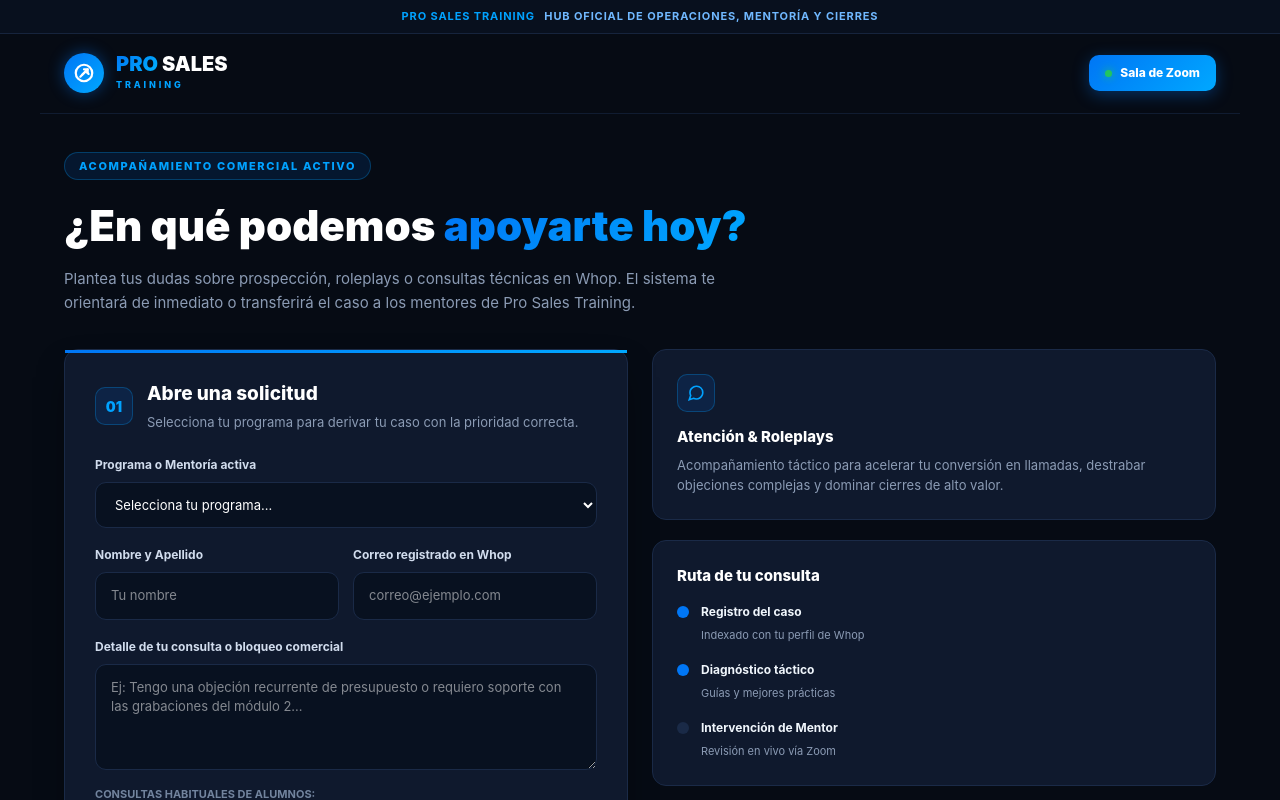
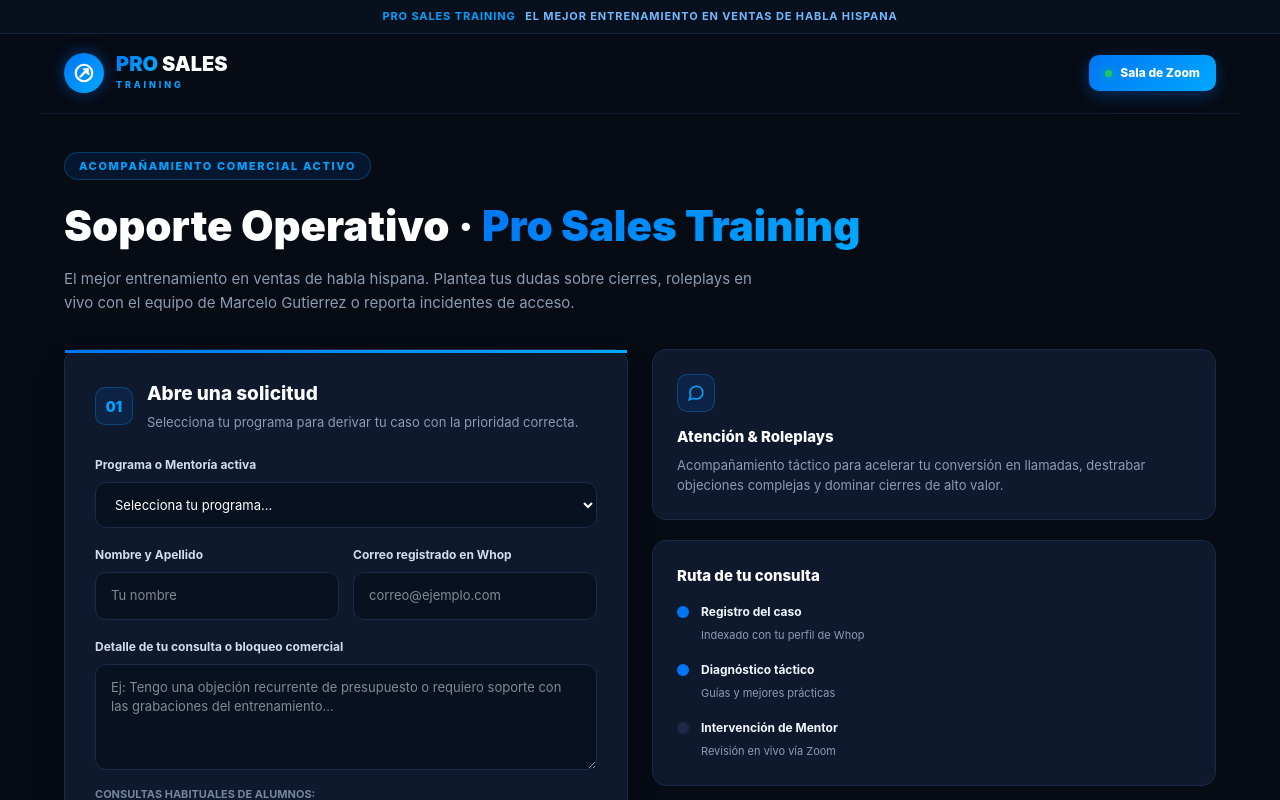
Before and after one commit to emicortes-hub/serve-happiness, a Next.js app: page /experiences/1 in a window 1280 px wide. Shown: the top 800 px of the page. Built offline with nearby package versions, Linux system fonts and the light colour scheme.

Commit message:
Actualizar portal con identidad y catalogo de Pro Sales Training

```diff
--- a/app/experiences/[experienceId]/page.tsx
+++ b/app/experiences/[experienceId]/page.tsx
@@ -8,11 +8,11 @@
 }
 
 const PROGRAM_CATALOG = [
-  'Pro Sales Closer Mastery',
-  'Elite B2B Outbound Lab',
-  'High-Ticket Sales Framework',
-  'Mentoría 1 a 1 de Cierre',
-  'Soporte de Acceso / Whop',
+  'Pro Sales Training — Membresía General',
+  'Entrenamiento Intensivo de Ventas',
+  'Acompañamiento & Roleplays con Marcelo Gutierrez',
+  'Dudas de Facturación o Acceso a Whop',
+  'Otro / Consulta General',
 ];
 
 export default function StudentExperiencePage(props: PageProps) {
@@ -40,13 +40,13 @@
   const getBotOrientation = (text: string) => {
     const s = text.toLowerCase();
     if (/pitch|script|guion|guión|mensaje|prospeccion|prospección/.test(s)) {
-      return 'Regla clave de Pro Sales: no intentes vender el servicio en el primer contacto, vende únicamente la llamada de diagnóstico de 15 minutos. Si buscas feedback táctico sobre tu redacción exacta, escala este ticket a un mentor humano.';
+      return 'Regla clave de Pro Sales: no intentes vender el servicio en el primer contacto, vende únicamente la llamada de diagnóstico de 15 minutos. Si buscas feedback táctico sobre tu redacción exacta, escala este ticket a un mentor del equipo de Marcelo Gutierrez.';
     }
     if (/socio|pensar|revisar|objecion|objeción|precio|caro/.test(s)) {
       return 'Si el prospecto menciona "lo tengo que pensar con mi socio", valida la objeción: "¿Si dependiera solo de ti, avanzarías hoy?". Aísla la causa real antes de cerrar la llamada y consulta el módulo de aislamiento de objeciones.';
     }
     if (/horario|calendario|sesion|sesión|roleplay|zoom|directo|vivo/.test(s)) {
-      return 'Nuestras sesiones y roleplays en directo se realizan a través de la sala oficial de Zoom (puedes ingresar directamente desde el botón superior). El calendario semanal detallado está en los anuncios fijados de Whop.';
+      return 'Nuestras sesiones y roleplays en directo se realizan mediante la sala oficial de Zoom (puedes ingresar directamente desde el botón superior). El calendario semanal detallado está en los anuncios fijados dentro de Whop.';
     }
     if (/grabacion|grabaciones|acceso|drive|modulo|módulo/.test(s)) {
       return 'Las grabaciones se indexan en tu sección de cursos en Whop dentro de las 24 horas siguientes a la llamada en vivo. Si tu suscripción no muestra los módulos actualizados, escala el ticket para sincronizar tu acceso.';
@@ -78,7 +78,7 @@
         fontFamily: 'Montserrat, -apple-system, BlinkMacSystemFont, "Segoe UI", Roboto, sans-serif',
       }}
     >
-      {/* Barra superior de anuncio */}
+      {/* Barra superior */}
       <div
         style={{
           backgroundColor: '#08101e',
@@ -92,10 +92,10 @@
           textTransform: 'uppercase',
         }}
       >
-        <span style={{ color: '#00a2ff', marginRight: '6px' }}>PRO SALES TRAINING</span> Hub Oficial de Operaciones, Mentoría y Cierres
+        <span style={{ color: '#00a2ff', marginRight: '6px' }}>PRO SALES TRAINING</span> El mejor entrenamiento en ventas de habla hispana
       </div>
 
-      {/* Header y Navegación */}
+      {/* Cabecera y Navegación */}
       <header
         style={{
           maxWidth: '1200px',
@@ -223,7 +223,7 @@
             Acompañamiento Comercial Activo
           </span>
           <h1 style={{ fontSize: 'clamp(28px, 4vw, 42px)', fontWeight: 900, margin: '0 0 10px', color: '#ffffff' }}>
-            ¿En qué podemos{' '}
+            Soporte Operativo ·{' '}
             <span
               style={{
                 background: 'linear-gradient(135deg, #0076f5 0%, #00a8ff 100%)',
@@ -231,11 +231,11 @@
                 WebkitTextFillColor: 'transparent',
               }}
             >
-              apoyarte hoy?
+              Pro Sales Training
             </span>
           </h1>
-          <p style={{ color: '#8b9bb4', fontSize: '15px', lineHeight: 1.6, margin: 0, maxWidth: '700px' }}>
-            Plantea tus dudas sobre prospección, roleplays o consultas técnicas en Whop. El sistema te orientará de inmediato o transferirá el caso a los mentores de Pro Sales Training.
+          <p style={{ color: '#8b9bb4', fontSize: '15px', lineHeight: 1.6, margin: 0, maxWidth: '720px' }}>
+            El mejor entrenamiento en ventas de habla hispana. Plantea tus dudas sobre cierres, roleplays en vivo con el equipo de Marcelo Gutierrez o reporta incidentes de acceso.
           </p>
         </section>
 
@@ -376,7 +376,7 @@
                   </label>
                   <textarea
                     rows={4}
-                    placeholder="Ej: Tengo una objeción recurrente de presupuesto o requiero soporte con las grabaciones del módulo 2…"
+                    placeholder="Ej: Tengo una objeción recurrente de presupuesto o requiero soporte con las grabaciones del entrenamiento…"
                     value={message}
                     onChange={(e) => setMessage(e.target.value)}
                     required
@@ -415,6 +415,7 @@
                           color: '#9cb0cc',
                           fontSize: '11px',
                           fontWeight: 600,
+                          cursor: 'pointer',
                         }}
                       >
                         {btn.label}
@@ -569,7 +570,7 @@
                       <strong style={{ color: '#fbbf24', display: 'block', marginBottom: '4px' }}>
                         Ticket transferido al equipo docente de Pro Sales Training
                       </strong>
-                      Tu consulta ha entrado a la cola de atención comercial prioritaria. La revisaremos directamente en la siguiente sesión de práctica en Zoom.
+                      Tu consulta ha entrado a la cola de atención comercial prioritaria. La revisaremos directamente con Marcelo Gutierrez o en la siguiente sesión de práctica en Zoom.
                     </div>
                   )}
                 </div>
@@ -651,7 +652,7 @@
         </div>
       </div>
 
-      {/* Notificación Toast */}
+      {/* Toast */}
       {toastMessage && (
         <div
           style={{
```
